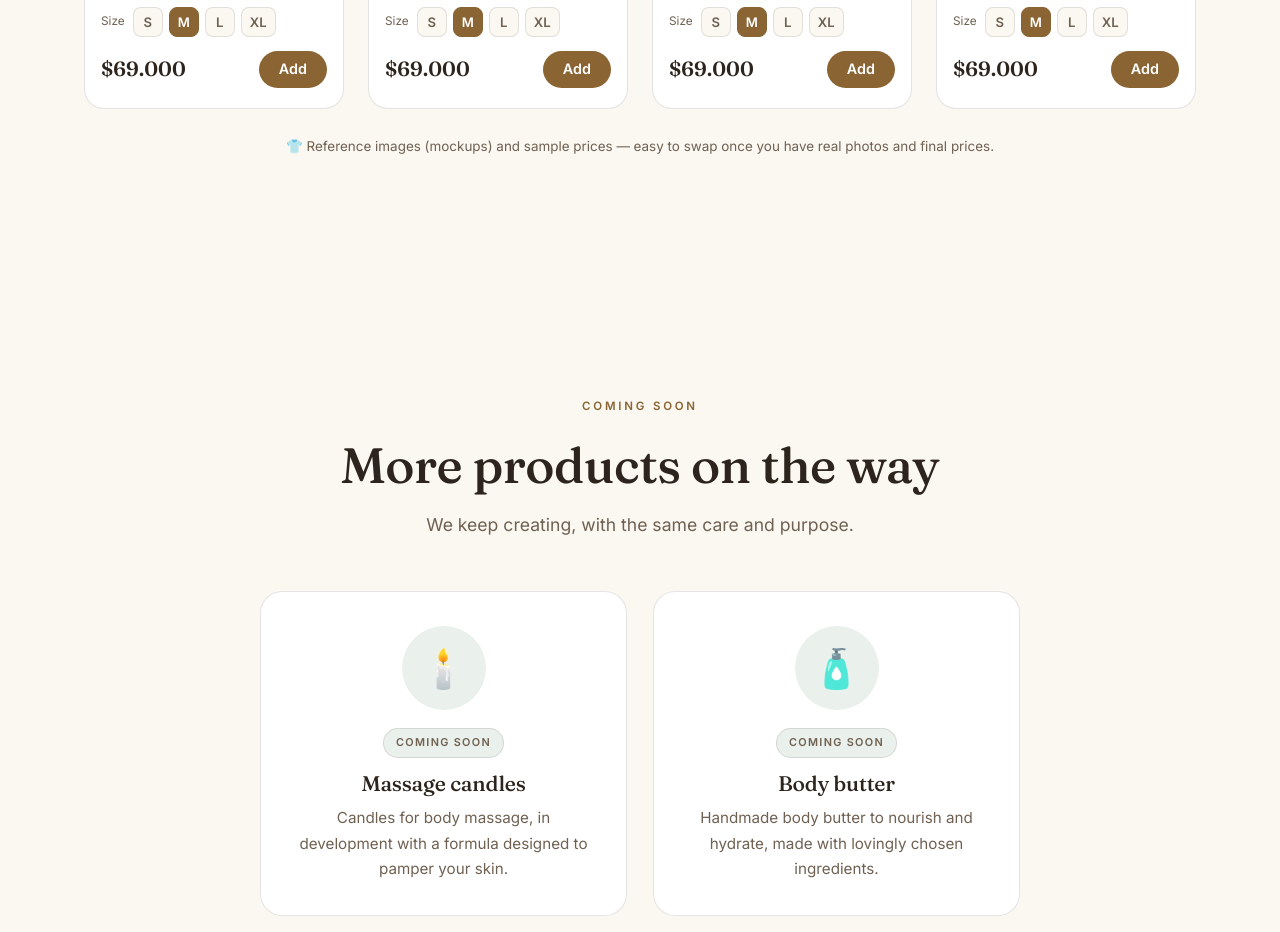
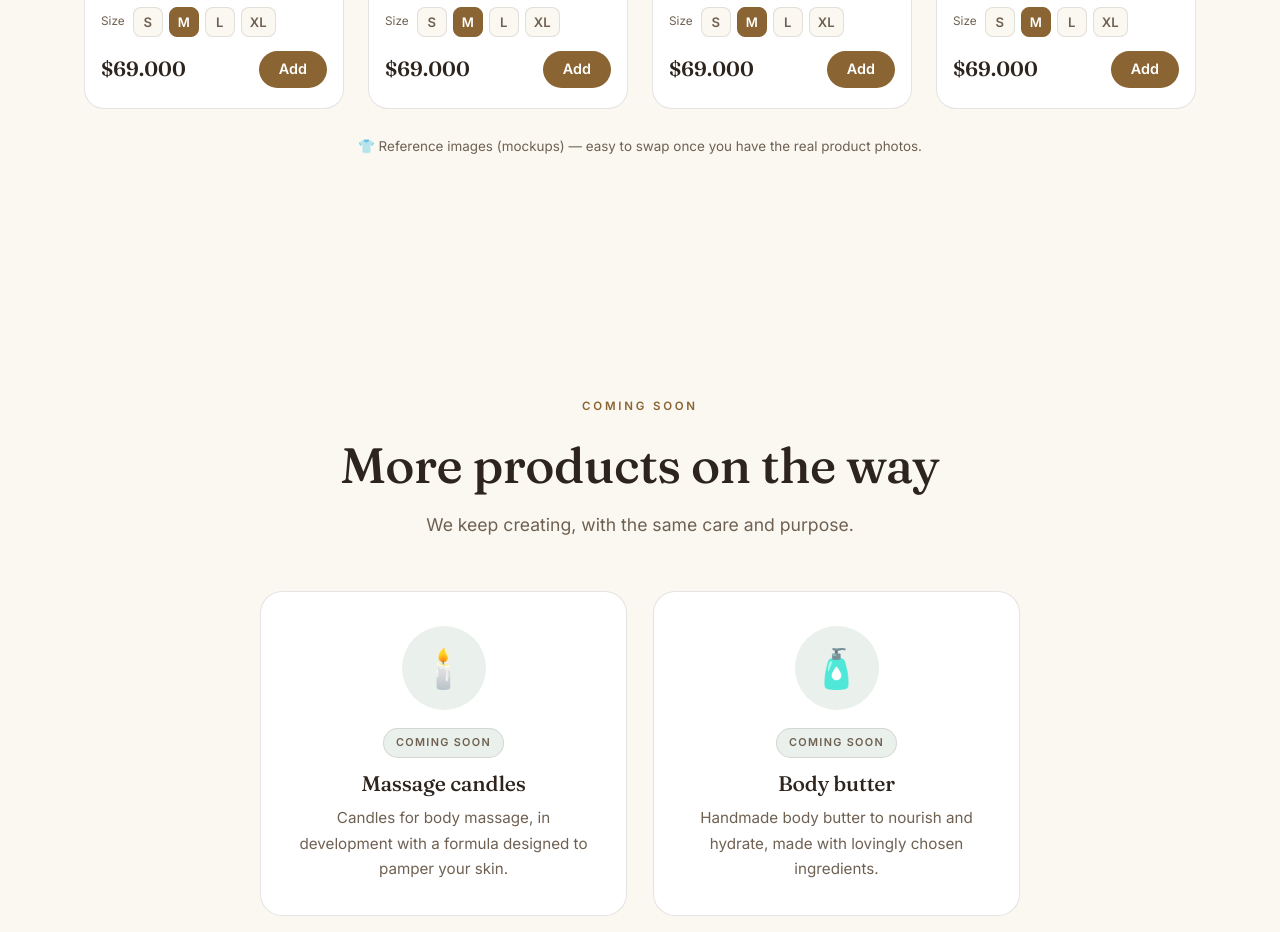
Before and after one commit to Droko1982/a-y-m, a plain HTML site: page index.html in a window 1280 px wide. Shown: the part 2780-3712 px from the top of the page. Drawn offline with Linux system fonts and the light colour scheme.

Commit message:
Almacena instrucciones del contador y actualiza pendientes
- CONTADOR-MENSAJE-CLIENTAS.md: mensaje para WhatsApp + enlaces (guía, demo,
  tienda) + paso de conexión, todo guardado en el repo.
- PENDIENTES.md reescrito al estado real: falta conectar contador, confirmar
  datos de pago (Daviplata/Bre-B/transferencia), fotos, testimonios, datos
  legales y redes; lista de lo ya hecho.
- Nota de la tienda ya no dice "precios de ejemplo" (los precios 69/79 son reales).

```diff
--- a/index.html
+++ b/index.html
@@ -464,7 +464,7 @@
                     </div>
                 </article>
             </div>
-            <p class="shop-note" data-i18n="shop.note">👕 Imágenes de referencia (mockups) y precios de ejemplo — se ajustan fácilmente cuando tengas fotos y precios finales.</p>
+            <p class="shop-note" data-i18n="shop.note">👕 Imágenes de referencia (mockups) — se reemplazan fácilmente cuando lleguen las fotos reales de las camisetas.</p>
         </div>
     </section>
 
--- a/js/main.js
+++ b/js/main.js
@@ -31,7 +31,7 @@
       "shop.eyebrow": "Tienda · Colecciones",
       "shop.lead": "Cada camiseta nace de una historia real sobre la naturaleza y los animales. Agrégala al carrito y coordinamos tu pedido por WhatsApp.",
       "shop.add": "Agregar",
-      "shop.note": "👕 Imágenes de referencia (mockups) y precios de ejemplo — se ajustan fácilmente cuando tengas fotos y precios finales.",
+      "shop.note": "👕 Imágenes de referencia (mockups) — se reemplazan fácilmente cuando lleguen las fotos reales de las camisetas.",
       "shop.ocean.name": "Camiseta Océano", "shop.ocean.desc": "Estampado del mar y la vida que lo habita. Algodón suave, tallas S–XL.",
       "shop.animal.name": "Camiseta Reino Animal", "shop.animal.desc": "Homenaje a los animales de la tierra. Verde tierra, tallas S–XL.",
       "shop.stars.name": "Camiseta Cielo Nocturno", "shop.stars.desc": "Luna y estrellas en dorado sobre verde profundo. Tallas S–XL.",
@@ -124,7 +124,7 @@
       "shop.eyebrow": "Shop · Collections",
       "shop.lead": "Every t-shirt is born from a real story about nature and animals. Add it to your cart and we'll arrange your order on WhatsApp.",
       "shop.add": "Add",
-      "shop.note": "👕 Reference images (mockups) and sample prices — easy to swap once you have real photos and final prices.",
+      "shop.note": "👕 Reference images (mockups) — easy to swap once you have the real product photos.",
       "shop.ocean.name": "Ocean Tee", "shop.ocean.desc": "A print of the sea and the life within it. Soft cotton, sizes S–XL.",
       "shop.animal.name": "Animal Kingdom Tee", "shop.animal.desc": "A tribute to the animals of the earth. Earth green, sizes S–XL.",
       "shop.stars.name": "Night Sky Tee", "shop.stars.desc": "Moon and stars in gold on deep green. Sizes S–XL.",
```
Also changed, not shown: 2 other files.
